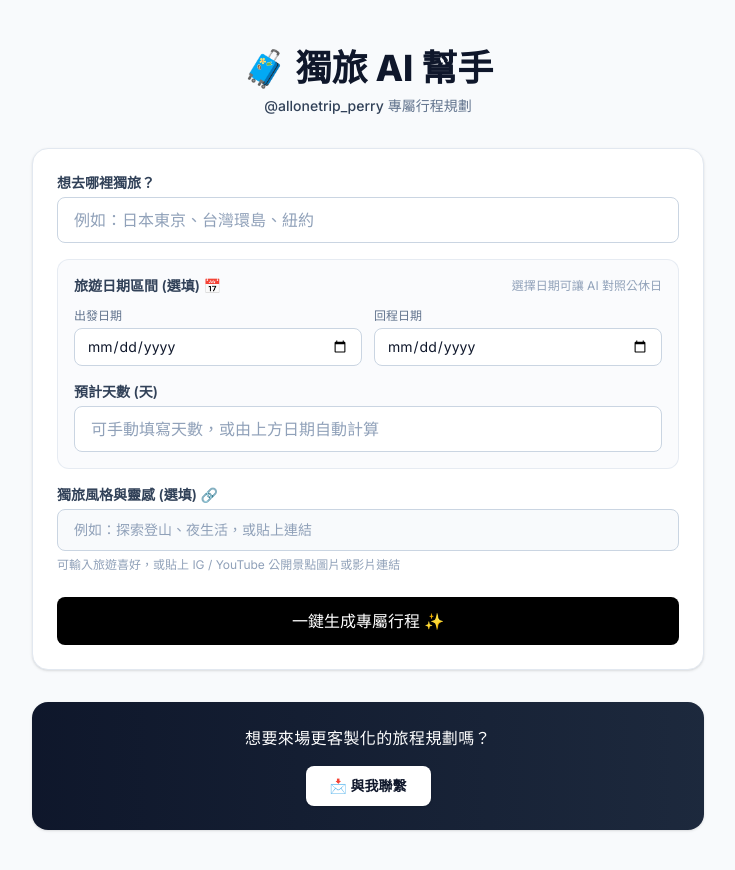
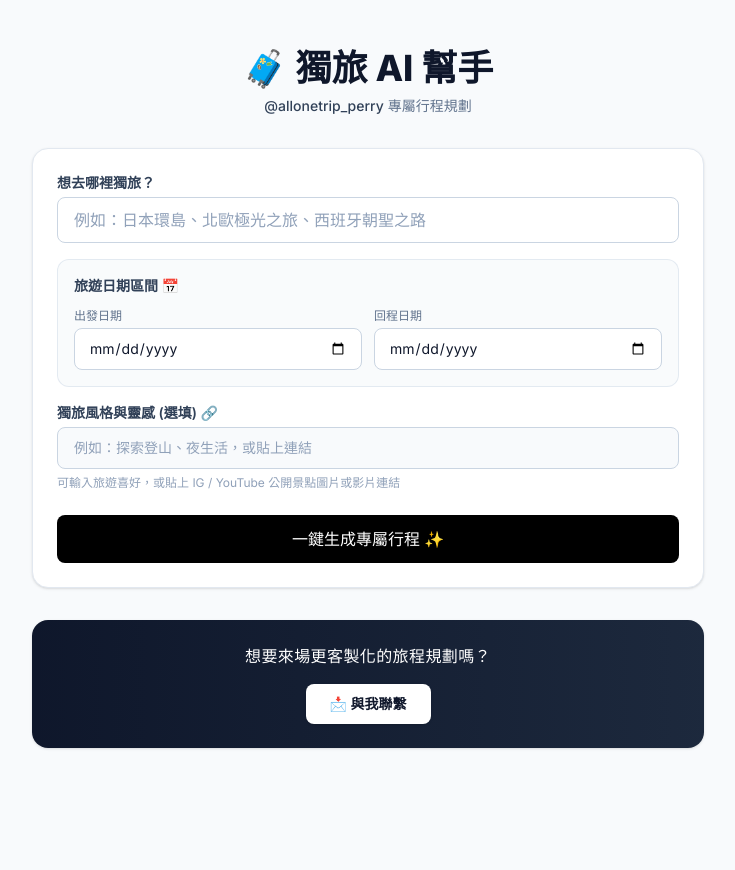
Before and after one commit to PerryChen-creator/allonetrip-ai, a Next.js app: page / in a window 1280 px wide. Shown: the top 870 px of the page, without its empty margins (272-1007 px from the left). Built offline with nearby package versions, Linux system fonts and the light colour scheme.

Commit message:
refactor date picker UI to trip.com style with mandatory date range validation

```diff
--- a/app/page.tsx
+++ b/app/page.tsx
@@ -13,14 +13,14 @@ interface Message {
 export default function Home() {
   const [destination, setDestination] = useState('');
 
-  // 🗓️ 日期與天數狀態
+  // 🗓️ 日期區間必填狀態
   const [startDate, setStartDate] = useState('');
   const [endDate, setEndDate] = useState('');
-  const [days, setDays] = useState('');
 
   const [styleAndInspiration, setStyleAndInspiration] = useState('');
 
-  const [errors, setErrors] = useState<{ destination?: string; days?: string; dateRange?: string }>({});
+  // 自訂紅字錯誤狀態
+  const [errors, setErrors] = useState<{ destination?: string; startDate?: string; endDate?: string; dateRange?: string }>({});
   const [chatImage, setChatImage] = useState<string | null>(null);
 
   const [loading, setLoading] = useState(false);
@@ -51,59 +51,25 @@ export default function Home() {
   const loadingDotsRef = useRef<HTMLDivElement | null>(null);
   const latestAiMsgRef = useRef<HTMLDivElement | null>(null);
 
-  // 🔄 日期與天數連動計算邏輯
+  // 🧮 動態計算總天數與晚數 (Trip.com 風格)
+  const calculatedDays = (startDate && endDate && new Date(endDate) >= new Date(startDate))
+    ? Math.ceil((new Date(endDate).getTime() - new Date(startDate).getTime()) / (1000 * 60 * 60 * 24)) + 1
+    : 0;
+
   const handleStartDateChange = (val: string) => {
     setStartDate(val);
-    if (errors.dateRange) setErrors(prev => ({ ...prev, dateRange: undefined }));
-
-    if (val && endDate) {
-      const start = new Date(val);
-      const end = new Date(endDate);
-      if (end >= start) {
-        const diffDays = Math.ceil((end.getTime() - start.getTime()) / (1000 * 60 * 60 * 24)) + 1;
-        setDays(diffDays.toString());
-        if (errors.days) setErrors(prev => ({ ...prev, days: undefined }));
-      } else {
-        setEndDate('');
-      }
-    } else if (val && days && !isNaN(Number(days)) && Number(days) > 0) {
-      const start = new Date(val);
-      const end = new Date(start);
-      end.setDate(start.getDate() + Number(days) - 1);
-      setEndDate(end.toISOString().split('T')[0]);
+    if (errors.startDate || errors.dateRange) {
+      setErrors(prev => ({ ...prev, startDate: undefined, dateRange: undefined }));
+    }
+    if (val && endDate && new Date(endDate) < new Date(val)) {
+      setEndDate('');
     }
   };
 
   const handleEndDateChange = (val: string) => {
     setEndDate(val);
-    if (errors.dateRange) setErrors(prev => ({ ...prev, dateRange: undefined }));
-
-    if (startDate && val) {
-      const start = new Date(startDate);
-      const end = new Date(val);
-      if (end >= start) {
-        const diffDays = Math.ceil((end.getTime() - start.getTime()) / (1000 * 60 * 60 * 24)) + 1;
-        setDays(diffDays.toString());
-        if (errors.days) setErrors(prev => ({ ...prev, days: undefined }));
-      } else {
-        setErrors(prev => ({ ...prev, dateRange: '回程日期不能早於出發日期' }));
-      }
-    }
-  };
-
-  const handleDaysChange = (val: string) => {
-    const numStr = val.replace(/[^0-9]/g, '');
-    if (numStr === '' || Number(numStr) <= 365) {
-      setDays(numStr);
-      if (errors.days) setErrors(prev => ({ ...prev, days: undefined }));
-
-      // 若已有出發日期，手動改天數時自動推算回程日期
-      if (startDate && numStr && Number(numStr) > 0) {
-        const start = new Date(startDate);
-        const end = new Date(start);
-        end.setDate(start.getDate() + Number(numStr) - 1);
-        setEndDate(end.toISOString().split('T')[0]);
-      }
+    if (errors.endDate || errors.dateRange) {
+      setErrors(prev => ({ ...prev, endDate: undefined, dateRange: undefined }));
     }
   };
 
@@ -121,17 +87,15 @@ export default function Home() {
     if (typeof window !== 'undefined') {
       const params = new URLSearchParams(window.location.search);
       const urlDest = params.get('dest');
-      const urlDays = params.get('days');
       const urlStart = params.get('start');
       const urlEnd = params.get('end');
       const urlStyle = params.get('style');
       const autoRun = params.get('auto');
 
-      if (urlDest && urlDays) {
+      if (urlDest && urlStart && urlEnd) {
         setDestination(urlDest);
-        setDays(urlDays);
-        if (urlStart) setStartDate(urlStart);
-        if (urlEnd) setEndDate(urlEnd);
+        setStartDate(urlStart);
+        setEndDate(urlEnd);
         if (urlStyle) setStyleAndInspiration(urlStyle);
 
         if (autoRun === '1') {
@@ -146,7 +110,7 @@ export default function Home() {
   const handleOpenShareModal = () => {
     if (!destination) return;
 
-    const url = `${window.location.origin}?dest=${encodeURIComponent(destination)}&days=${encodeURIComponent(days)}&start=${encodeURIComponent(startDate)}&end=${encodeURIComponent(endDate)}&style=${encodeURIComponent(styleAndInspiration)}&auto=1`;
+    const url = `${window.location.origin}?dest=${encodeURIComponent(destination)}&start=${encodeURIComponent(startDate)}&end=${encodeURIComponent(endDate)}&style=${encodeURIComponent(styleAndInspiration)}&auto=1`;
     setShareUrl(url);
 
     setIsShareModalOpen(true);
@@ -226,12 +190,17 @@ export default function Home() {
   const handleGenerate = async (e: React.FormEvent | MouseEvent) => {
     if (e && 'preventDefault' in e) e.preventDefault();
 
-    const newErrors: { destination?: string; days?: string; dateRange?: string } = {};
-    if (!destination.trim()) newErrors.destination = '請填寫想去的目的地';
-    if (!days.trim() || isNaN(Number(days)) || Number(days) < 1 || Number(days) > 365) {
-      newErrors.days = '請輸入 1 至 365 之間的有效數字天數或選擇日期區間';
+    const newErrors: { destination?: string; startDate?: string; endDate?: string; dateRange?: string } = {};
+
+    if (!destination.trim()) {
+      newErrors.destination = '請填寫想去的目的地';
     }
-    if (startDate && endDate && new Date(endDate) < new Date(startDate)) {
+    if (!startDate) {
+      newErrors.startDate = '請選擇出發日期';
+    }
+    if (!endDate) {
+      newErrors.endDate = '請選擇回程日期';
+    } else if (startDate && new Date(endDate) < new Date(startDate)) {
       newErrors.dateRange = '回程日期不能早於出發日期';
     }
 
@@ -254,9 +223,9 @@ export default function Home() {
         headers: { 'Content-Type': 'application/json' },
         body: JSON.stringify({
           destination,
-          days: `${days} 天`,
           startDate,
           endDate,
+          days: `${calculatedDays} 天`,
           style: styleAndInspiration
         }),
         signal: controller.signal,
@@ -297,7 +266,7 @@ export default function Home() {
       const res = await fetch('/api/plan', {
         method: 'POST',
         headers: { 'Content-Type': 'application/json' },
-        body: JSON.stringify({ destination, days: `${days} 天`, startDate, endDate, style: styleAndInspiration, messages: updatedMessages }),
+        body: JSON.stringify({ destination, startDate, endDate, days: `${calculatedDays} 天`, style: styleAndInspiration, messages: updatedMessages }),
         signal: controller.signal,
       });
       const data = await res.json();
@@ -332,7 +301,7 @@ export default function Home() {
       const res = await fetch('/api/plan', {
         method: 'POST',
         headers: { 'Content-Type': 'application/json' },
-        body: JSON.stringify({ destination, days: `${days} 天`, startDate, endDate, style: styleAndInspiration, messages: updatedMessages }),
+        body: JSON.stringify({ destination, startDate, endDate, days: `${calculatedDays} 天`, style: styleAndInspiration, messages: updatedMessages }),
         signal: controller.signal,
       });
       const data = await res.json();
@@ -530,27 +499,34 @@ export default function Home() {
                     if (errors.destination) setErrors((prev) => ({ ...prev, destination: undefined }));
                   }}
                   className={`w-full px-4 py-2.5 bg-white border rounded-lg text-slate-900 placeholder:text-slate-400 focus:outline-none focus:ring-2 transition-all ${errors.destination ? 'border-red-500 focus:ring-red-500 bg-red-50/30' : 'border-slate-300 focus:ring-black'}`}
-                  placeholder="例如：日本東京、台灣環島、紐約"
+                  placeholder="例如：日本環島、北歐極光之旅、西班牙朝聖之路"
                 />
                 {errors.destination && <p className="mt-1.5 text-xs text-red-500 font-medium">⚠️ {errors.destination}</p>}
               </div>
 
-              {/* 🗓️ 旅遊日期與天數（雙軌連動設計） */}
-              <div className="space-y-3 p-4 bg-slate-50/70 border border-slate-200/80 rounded-xl">
+              {/* 🗓️ 旅遊日期區間 (Trip.com 風格，必填且手機版彈性響應) */}
+              <div className="space-y-2 p-4 bg-slate-50/80 border border-slate-200/90 rounded-xl">
                 <div className="flex items-center justify-between">
-                  <label className="block text-sm font-semibold text-slate-700">旅遊日期區間 (選填) 📅</label>
-                  <span className="text-xs text-slate-400">選擇日期可讓 AI 對照公休日</span>
+                  <label className="block text-sm font-semibold text-slate-700">旅遊日期區間 📅</label>
+                  {calculatedDays > 0 && (
+                    <span className="inline-flex items-center px-2.5 py-0.5 rounded-full text-xs font-bold bg-blue-50 text-blue-700 border border-blue-200/80 shadow-xs">
+                      共 {calculatedDays} 天 {calculatedDays > 1 ? `${calculatedDays - 1} 晚` : ''}
+                    </span>
+                  )}
                 </div>
 
-                <div className="grid grid-cols-2 gap-3">
+                <div className="grid grid-cols-1 sm:grid-cols-2 gap-3 pt-1">
                   <div>
                     <label className="block text-xs font-medium text-slate-500 mb-1">出發日期</label>
                     <input
                       type="date"
                       value={startDate}
                       onChange={(e) => handleStartDateChange(e.target.value)}
-                      className="w-full px-3 py-2 bg-white border border-slate-300 rounded-lg text-sm text-slate-900 focus:outline-none focus:ring-2 focus:ring-black"
+                      className={`w-full px-3.5 py-2.5 bg-white border rounded-lg text-sm text-slate-900 focus:outline-none focus:ring-2 transition-all ${
+                        errors.startDate || errors.dateRange ? 'border-red-500 focus:ring-red-500 bg-red-50/30' : 'border-slate-300 focus:ring-black'
+                      }`}
                     />
+                    {errors.startDate && <p className="mt-1 text-xs text-red-500 font-medium">⚠️ {errors.startDate}</p>}
                   </div>
                   <div>
                     <label className="block text-xs font-medium text-slate-500 mb-1">回程日期</label>
@@ -559,26 +535,15 @@ export default function Home() {
                       value={endDate}
                       min={startDate || undefined}
                       onChange={(e) => handleEndDateChange(e.target.value)}
-                      className="w-full px-3 py-2 bg-white border border-slate-300 rounded-lg text-sm text-slate-900 focus:outline-none focus:ring-2 focus:ring-black"
+                      className={`w-full px-3.5 py-2.5 bg-white border rounded-lg text-sm text-slate-900 focus:outline-none focus:ring-2 transition-all ${
+                        errors.endDate || errors.dateRange ? 'border-red-500 focus:ring-red-500 bg-red-50/30' : 'border-slate-300 focus:ring-black'
+                      }`}
                     />
+                    {errors.endDate && <p className="mt-1 text-xs text-red-500 font-medium">⚠️ {errors.endDate}</p>}
                   </div>
                 </div>
 
-                {errors.dateRange && <p className="text-xs text-red-500 font-medium">⚠️ {errors.dateRange}</p>}
-
-                {/* 預計天數 */}
-                <div className="pt-1">
-                  <label className="block text-sm font-semibold text-slate-700 mb-1">預計天數 (天)</label>
-                  <input
-                    type="text"
-                    inputMode="numeric"
-                    value={days}
-                    onChange={(e) => handleDaysChange(e.target.value)}
-                    className={`w-full px-4 py-2.5 bg-white border rounded-lg text-slate-900 placeholder:text-slate-400 focus:outline-none focus:ring-2 transition-all ${errors.days ? 'border-red-500 focus:ring-red-500 bg-red-50/30' : 'border-slate-300 focus:ring-black'}`}
-                    placeholder="可手動填寫天數，或由上方日期自動計算"
-                  />
-                  {errors.days && <p className="mt-1.5 text-xs text-red-500 font-medium">⚠️ {errors.days}</p>}
-                </div>
+                {errors.dateRange && <p className="text-xs text-red-500 font-medium pt-1">⚠️ {errors.dateRange}</p>}
               </div>
 
               <div>
@@ -754,7 +719,7 @@ export default function Home() {
                                   </svg>
                                 ) : (
                                   <svg className="w-4 h-4" fill="none" stroke="currentColor" viewBox="0 0 24 24">
-                                    <path strokeLinecap="round" strokeLinejoin="round" strokeWidth="2" d="M8 16H6a2 2 0 01-2-2V6a2 2 0 012-2h8a2 2 0 012 2v2m-6 12h8a2 2 0 002-2v-8a2 2 0 00-2 2v8a2 2 0 002 2z" />
+                                    <path strokeLinecap="round" strokeLinejoin="round" strokeWidth="2" d="M8 16H6a2 2 0 01-2-2V6a2 2 0 012-2h8a2 2 0 012 2v2m-6 12h8a2 2 0 002-2v-8a2 2 0 00-2-2h-8a2 2 0 00-2 2v8a2 2 0 002 2z" />
                                   </svg>
                                 )}
                               </button>
```
Also changed, not shown: app/api/plan/route.ts (+5 -7 lines).
